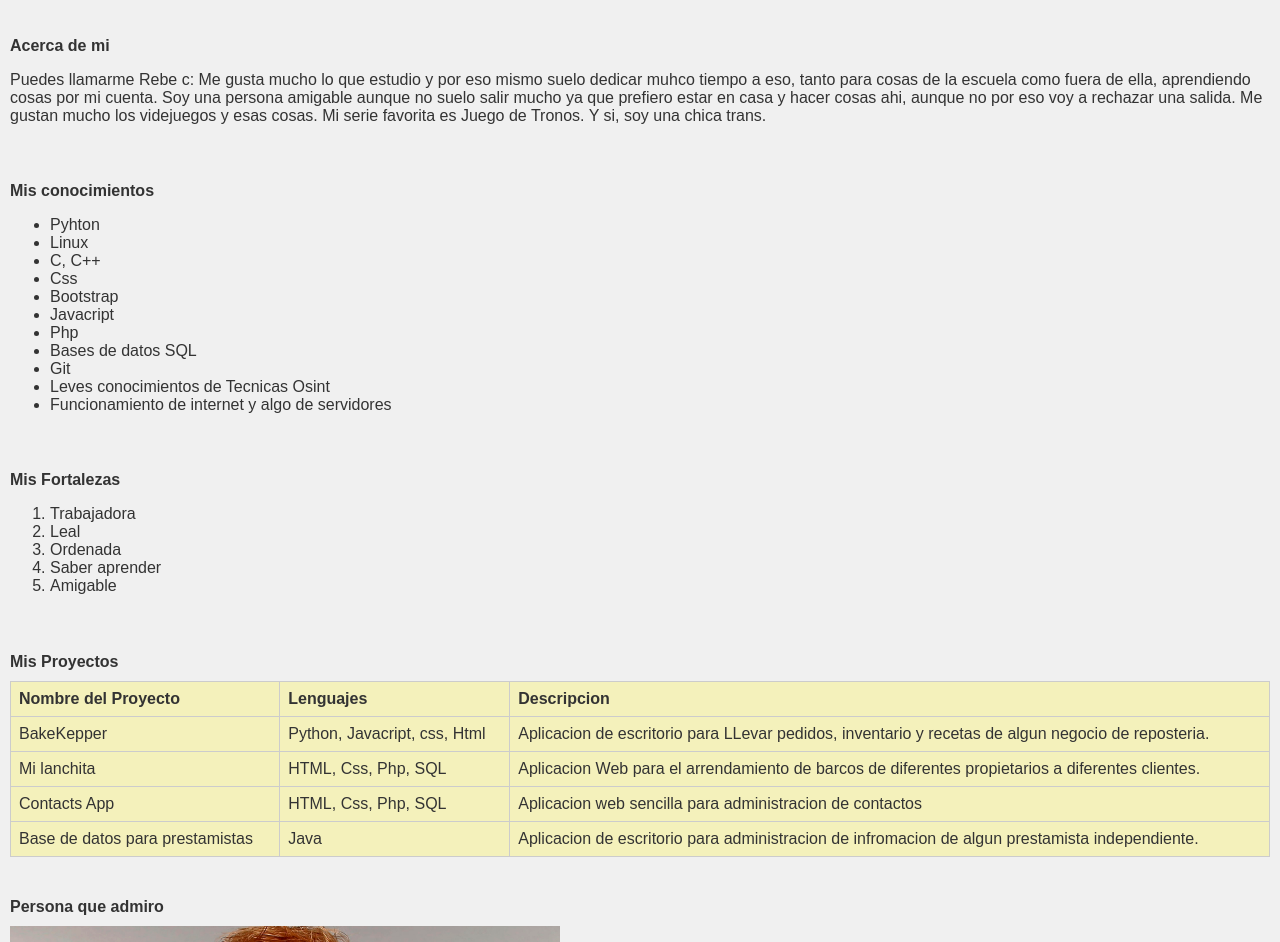
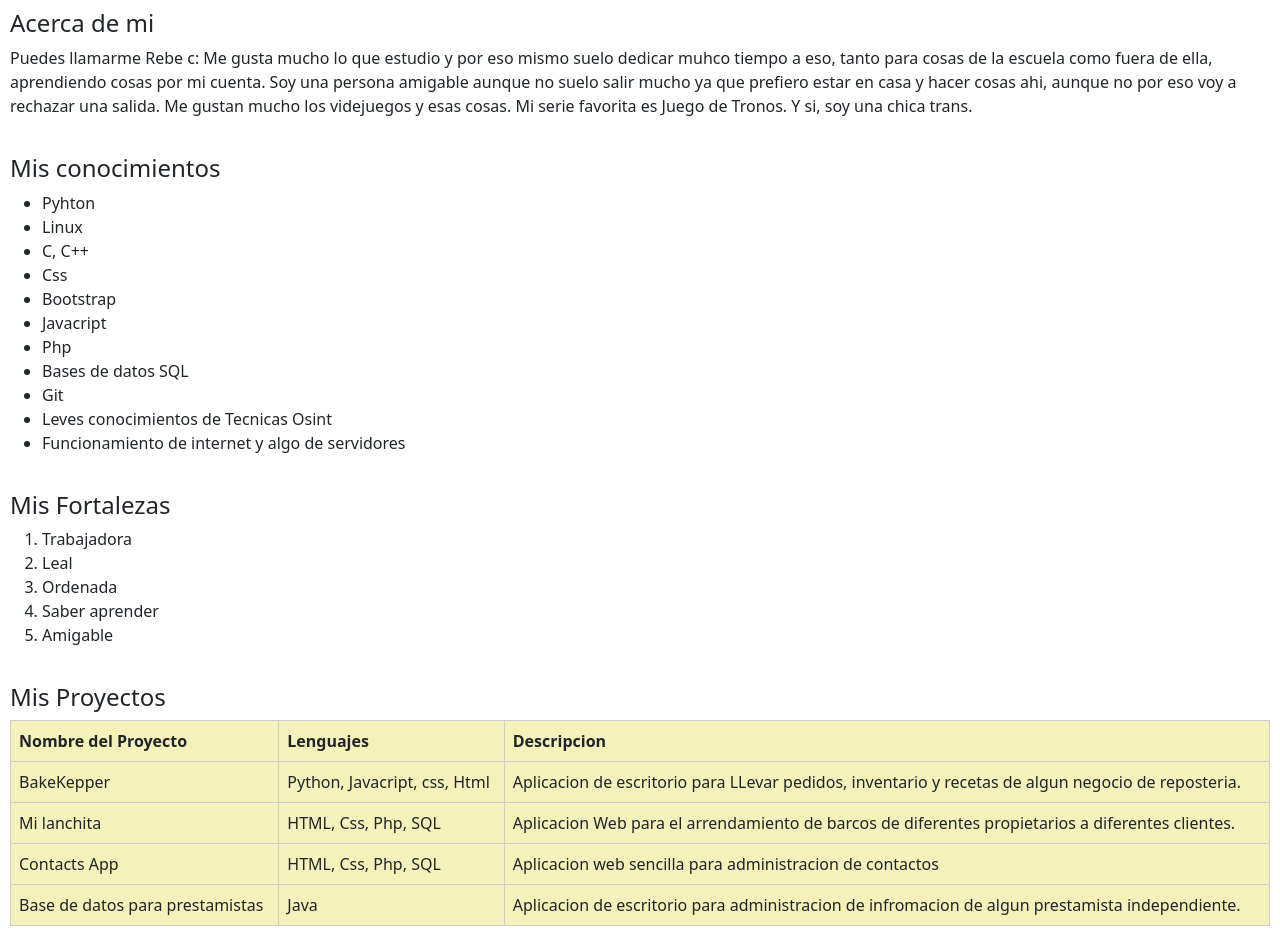
Before and after one commit to RebecaMoon/practica_html, a plain HTML site: page index.html in a window 1280 px wide. Shown: the part 121-1063 px from the top of the page. Drawn offline with nearby package versions, Linux system fonts and the light colour scheme.

Commit message:
Implementacion de bootrstrao al proyecto

```diff
--- a/index.html
+++ b/index.html
@@ -5,6 +5,8 @@
     <meta name="viewport" content="width=device-width, initial-scale=1.0">
     <title>Inicio</title>
     <link rel="stylesheet" href="styles.css">
+    <link href="https://cdn.jsdelivr.net/npm/bootstrap@5.0.2/dist/css/bootstrap.min.css" rel="stylesheet" integrity="sha384-EVSTQN3/azprG1Anm3QDgpJLIm9Nao0Yz1ztcQTwFspd3yD65VohhpuuCOmLASjC" crossorigin="anonymous">
+    <script defer src="https://cdn.jsdelivr.net/npm/bootstrap@5.0.2/dist/js/bootstrap.bundle.min.js" integrity="sha384-MrcW6ZMFYlzcLA8Nl+NtUVF0sA7MsXsP1UyJoMp4YLEuNSfAP+JcXn/tWtIaxVXM" crossorigin="anonymous"></script>
 </head>
 <body>
     <div class="nav">
```
